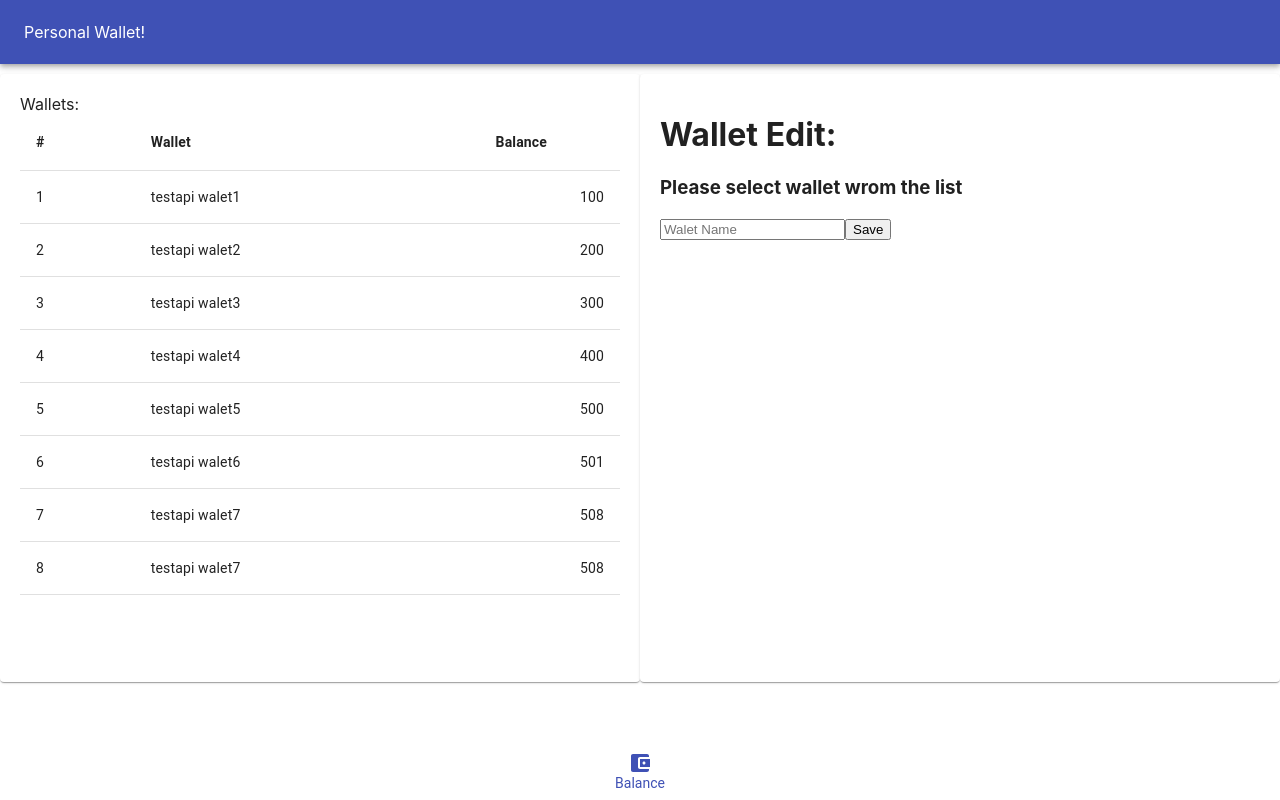
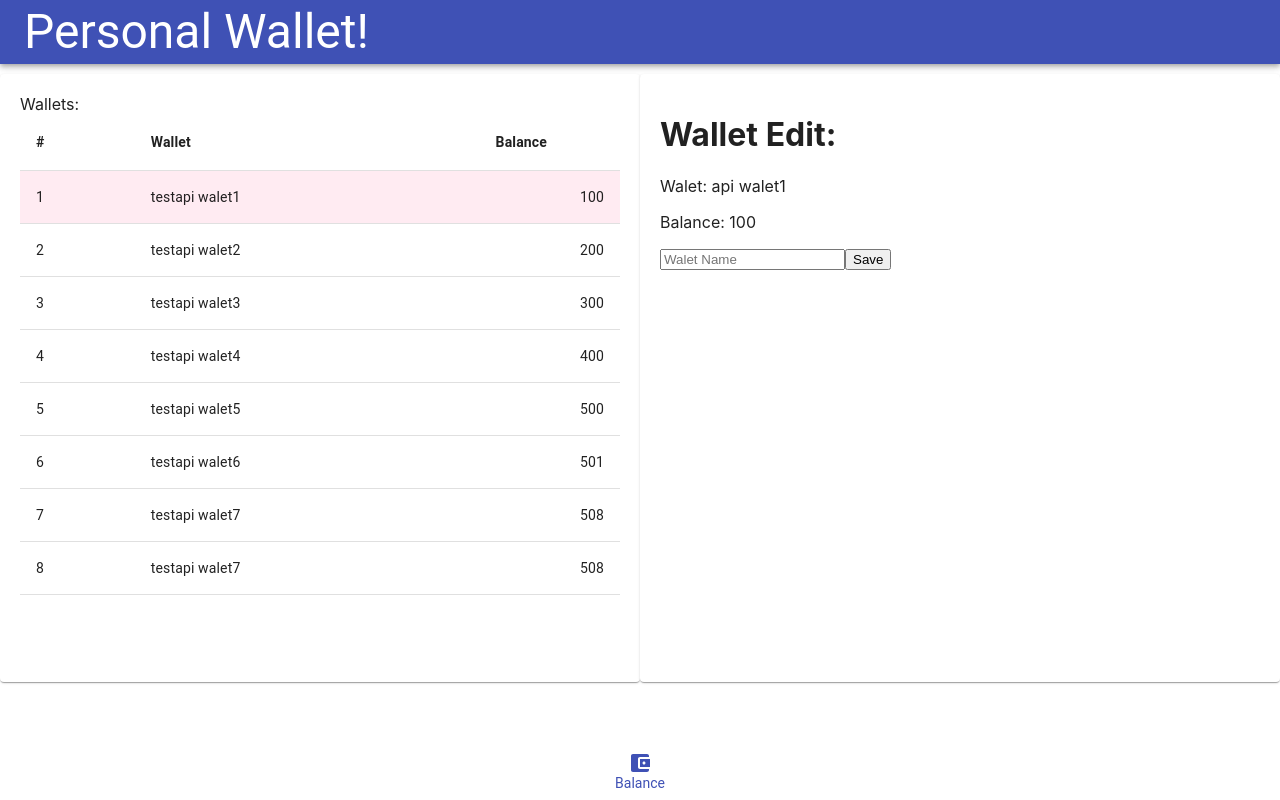
Before and after one commit to mvLaboratory/walletDemo, a React (Create React App) app: page / in a window 1280 px wide. Built offline with nearby package versions, Linux system fonts and the light colour scheme; data requests are answered from the project's data file.

Commit message:
wallet select logic

```diff
--- a/src/Components/Balance/BalancePage.js
+++ b/src/Components/Balance/BalancePage.js
@@ -8,12 +8,26 @@ import { loadWaletsBalance } from "../../actions/waletActions.js";
 import { Grid } from '@material-ui/core'
 
 class BalancePage extends React.Component {
+  constructor(props){
+    super(props);
+    this.state = {activeWallet: null};
+  }
+
   componentDidMount() {
     this.props.dispatch(loadWaletsBalance());
   }
 
-  handleWalletSelect(walletId) {
-    alert('selected' + walletId);
+  componentDidUpdate() {
+    const { balance } = this.props;
+    if (!this.state.activeWallet && balance && balance.length > 0) {
+      this.setState({activeWallet: balance[0]})
+    }
+  }
+
+  handleWalletSelect = (walletId) => {
+    const { balance } = this.props;
+    var activeWallet = balance.find(x => x.id === walletId);
+    this.setState({activeWallet: activeWallet})
   }
 
   // handleSubmit = async event => {
@@ -32,6 +46,7 @@ class BalancePage extends React.Component {
       }
     }
     const { balance } = this.props;
+    const {activeWallet} = this.state;
 
     return (
       <Grid container>
@@ -39,28 +54,23 @@ class BalancePage extends React.Component {
           <WalletsList
             styles={styles}
             selectWalletHandler={this.handleWalletSelect}
+            selectedWallet={activeWallet}
             wallets={balance}
           />
         </Grid>
         <Grid item sm>
-          <WalletInfo  styles={styles}/>
+          <WalletInfo
+            styles={styles}
+            activeWallet={activeWallet}
+          />
         </Grid>
       </Grid>
     );
   }
 }
 
-const formatBalanceViewModel = function(balance) {
-  //balance.map(bal => {isSelected: false, {...bal}});
-  const balanceViewModel = balance.map(bal => {let nobj = {isSelected: false, ...bal}; return nobj;});
-  debugger;
-  console.log(balanceViewModel);
-  return balanceViewModel;
-}
-
 const mapStateToProps = function(state) {
    return {
-     balanceVM: formatBalanceViewModel(state.items),
      balance: state.items,
      loading: state.loading,
      error: state.error
--- a/src/Components/Balance/WalletInfo.js
+++ b/src/Components/Balance/WalletInfo.js
@@ -14,16 +14,16 @@ class WalletInfo extends React.Component {
 
   renderEmptyWalletWarning() {
     return(
-      <div><h3>Please select wallet wrom the list</h3></div>
+      <div><h3>Please add some wallet to the list</h3></div>
     );
   }
 
   render() {
-    const { styles, wallet  } = this.props;
+    const { styles, activeWallet } = this.props;
     return (
       <Paper style={styles.Paper}>
         <h1>Wallet Edit:</h1>
-        {wallet ? this.renderWalletInfo(wallet) : this.renderEmptyWalletWarning()}
+        {activeWallet ? this.renderWalletInfo(activeWallet) : this.renderEmptyWalletWarning()}
         <form onSubmit={this.handleSubmit}>
           <input
             type="text"
--- a/src/Components/Balance/WalletsList.js
+++ b/src/Components/Balance/WalletsList.js
@@ -3,7 +3,7 @@ import { Paper, Table, TableBody, TableCell, TableHead, TableRow} from '@materia
 
 class WalletsList extends React.Component {
   render() {
-    const { styles, selectWalletHandler, wallets } = this.props;
+    const { styles, selectWalletHandler, wallets, selectedWallet } = this.props;
     return (
       <Paper style={styles.Paper}>
           <div className="Balance">
@@ -19,7 +19,11 @@ class WalletsList extends React.Component {
                 </TableHead>
                 <TableBody>
                     {wallets.map(wallet => (
-                      <TableRow key={wallet.id} hover onClick={() => {selectWalletHandler(wallet.id);}}>
+                      <TableRow
+                        key={wallet.id}
+                        hover onClick={() => {selectWalletHandler(wallet.id);}}
+                        selected={selectedWallet && selectedWallet.id === wallet.id}
+                      >
                         <TableCell size="small">{wallet.id}</TableCell>
                         <TableCell>test{wallet.name}</TableCell>
                         <TableCell align="right">{wallet.value}</TableCell>
--- a/src/Components/Layouts/Header.js
+++ b/src/Components/Layouts/Header.js
@@ -4,7 +4,7 @@ import { AppBar, Toolbar, Typography } from '@material-ui/core'
 export default props =>
   <AppBar position="static">
     <Toolbar>
-      <Typography variant="headline" color="inherit">
+      <Typography variant="h3" color="inherit">
         Personal Wallet!
       </Typography>
     </Toolbar>
--- a/src/reducers/waletReducer.js
+++ b/src/reducers/waletReducer.js
@@ -7,12 +7,7 @@ import {
   ADD_WALETS_FAILURE
 } from "../actions/waletActions";
 
-const defaultBalance = [
-  { name: "default walet1", value: 100 },
-  { name: "default walet2", value: 200 },
-  { name: "default walet3", value: 300 },
-  { name: "default walet4", value: 400 }
-];
+const defaultBalance = [];
 
 const initialState = {
   items: defaultBalance,
```
